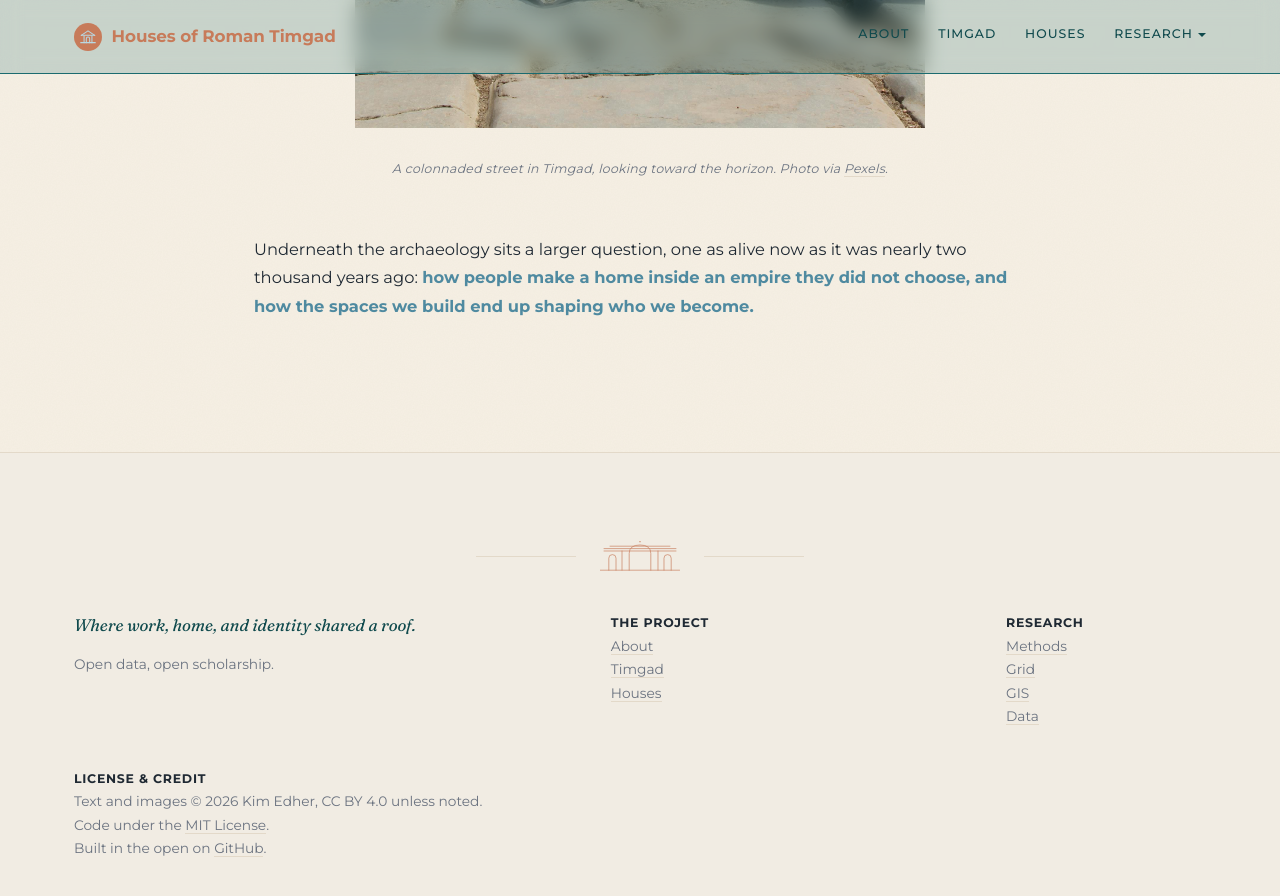
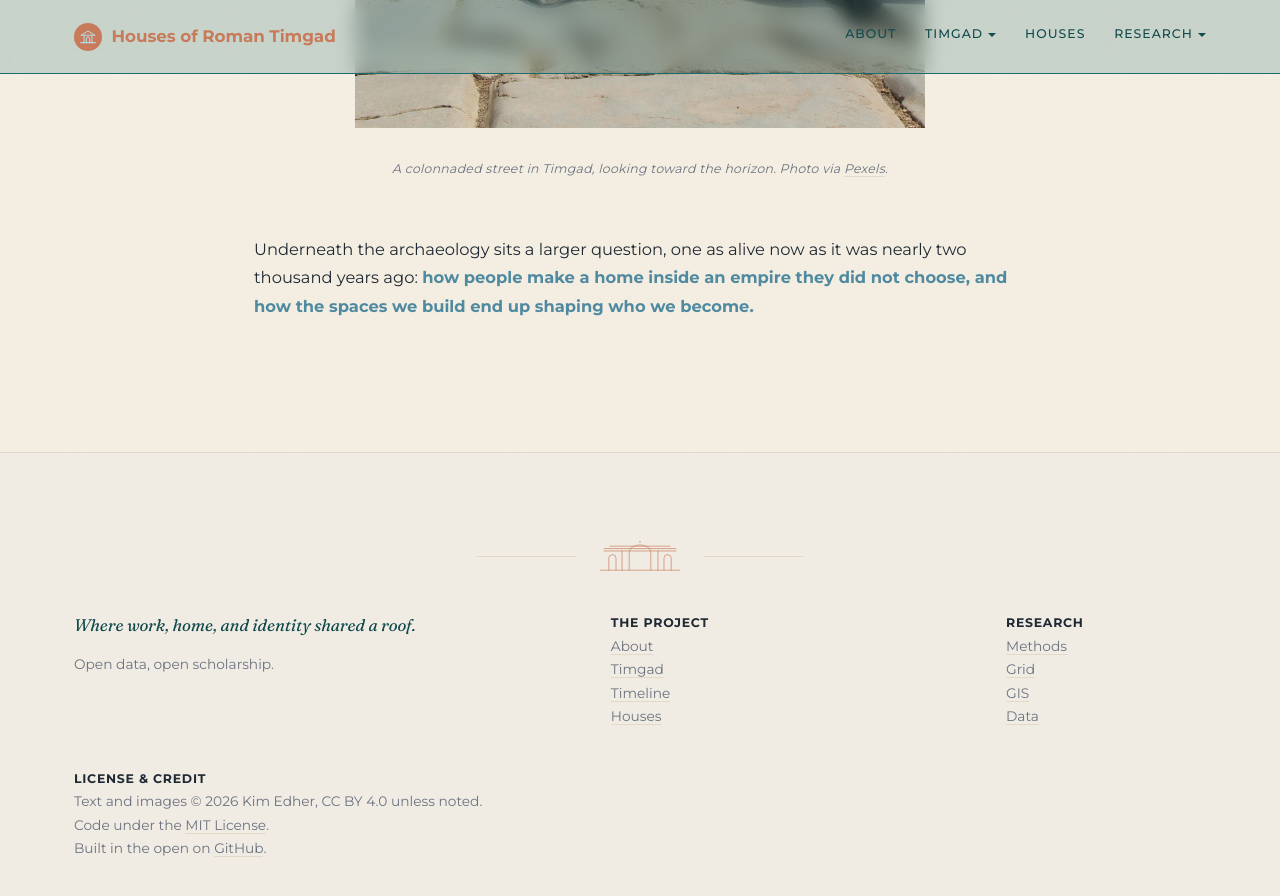
Before and after one commit to kimedher/timgadhouses, a Jekyll site: the page built from index.md, in a window 1280 px wide and 900 px high, scrolled down 1718 px. Shown: the top 896 px of the window. Built offline with Jekyll 4.4.1, drawn with Linux system fonts in a browser that asks for light colours.

Commit message:
Convert Timgad nav to dropdown (Overview + Timeline)

```diff
--- a/_layouts/default.html
+++ b/_layouts/default.html
@@ -31,7 +31,13 @@
         </a>
         <nav class="site-nav">
           <a href="{{ '/about/' | relative_url }}"{% if page.url contains '/about' %} class="active"{% endif %}>About</a>
-          <a href="{{ '/timgad/' | relative_url }}"{% if page.url contains '/timgad' %} class="active"{% endif %}>Timgad</a>
+          <div class="nav-item has-dropdown{% if page.url contains '/timgad' %} nav-item--active{% endif %}">
+            <button type="button" class="nav-dropdown-toggle" aria-expanded="false" aria-haspopup="true">Timgad<span class="nav-dropdown-caret" aria-hidden="true"></span></button>
+            <div class="nav-dropdown" role="menu">
+              <a href="{{ '/timgad/' | relative_url }}" role="menuitem"{% if page.url == '/timgad/' %} class="active"{% endif %}>Overview</a>
+              <a href="{{ '/timgad/timeline/' | relative_url }}" role="menuitem"{% if page.url contains '/timgad/timeline' %} class="active"{% endif %}>Timeline</a>
+            </div>
+          </div>
           <a href="{{ '/houses/' | relative_url }}"{% if page.url contains '/houses' %} class="active"{% endif %}>Houses</a>
           <div class="nav-item has-dropdown{% if page.url contains '/methods' or page.url contains '/grid' or page.url contains '/gis' or page.url contains '/data' %} nav-item--active{% endif %}">
             <button type="button" class="nav-dropdown-toggle" aria-expanded="false" aria-haspopup="true">Research<span class="nav-dropdown-caret" aria-hidden="true"></span></button>
@@ -66,6 +72,7 @@
             <strong style="color: var(--text); font-size: 0.78rem; text-transform: uppercase; letter-spacing: 0.06em;">The project</strong><br>
             <a href="{{ '/about/' | relative_url }}">About</a>
             <br><a href="{{ '/timgad/' | relative_url }}">Timgad</a>
+            <br><a href="{{ '/timgad/timeline/' | relative_url }}">Timeline</a>
             <br><a href="{{ '/houses/' | relative_url }}">Houses</a>
           </div>
           <div>
```
